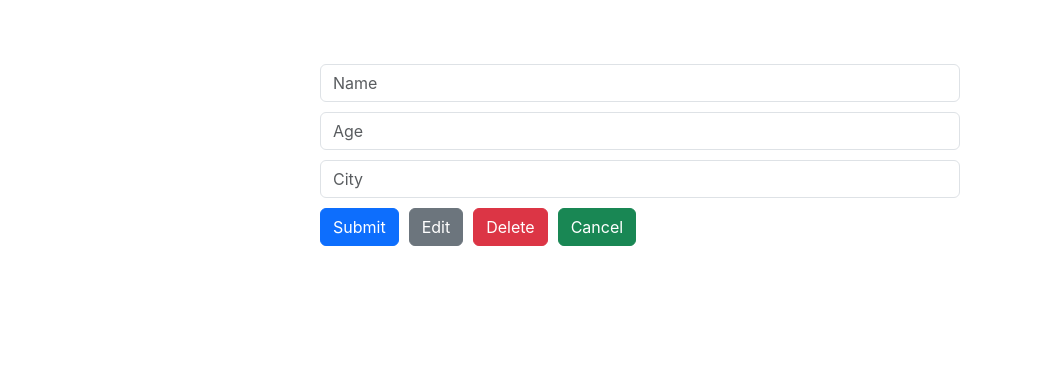
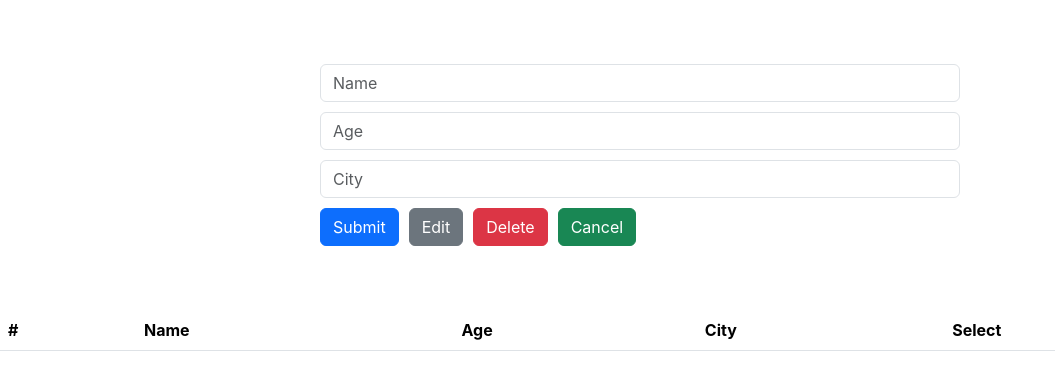
Before and after one commit to eleonardoro/react-crud, a React (Create React App) app: page / in a window 1280 px wide. Shown: the top 390 px of the page, without its empty margins (0-1055 px from the left). Built offline with nearby package versions, Linux system fonts and the light colour scheme.

Commit message:
inserting table

```diff
--- a/src/App.js
+++ b/src/App.js
@@ -1,10 +1,13 @@
-import './App.css';
-import Form from './Form';
-
+import "./App.css";
+import Form from "./Form";
+import Table from "./Table";
 
 function App() {
   return (
-  <Form />
+    <div>
+      <Form />
+      <Table />
+    </div>
   );
 }
 
--- /dev/null
+++ b/src/Table.js
@@ -0,0 +1,19 @@
+function Table() {
+  return (
+    <table className="table">
+      <thead>
+        <tr>
+          <th>#</th>
+          <th>Name</th>
+          <th>Age</th>
+          <th>City</th>
+          <th>Select</th>
+        </tr>
+
+        <tbody></tbody>
+      </thead>
+    </table>
+  );
+}
+
+export default Table;
```
